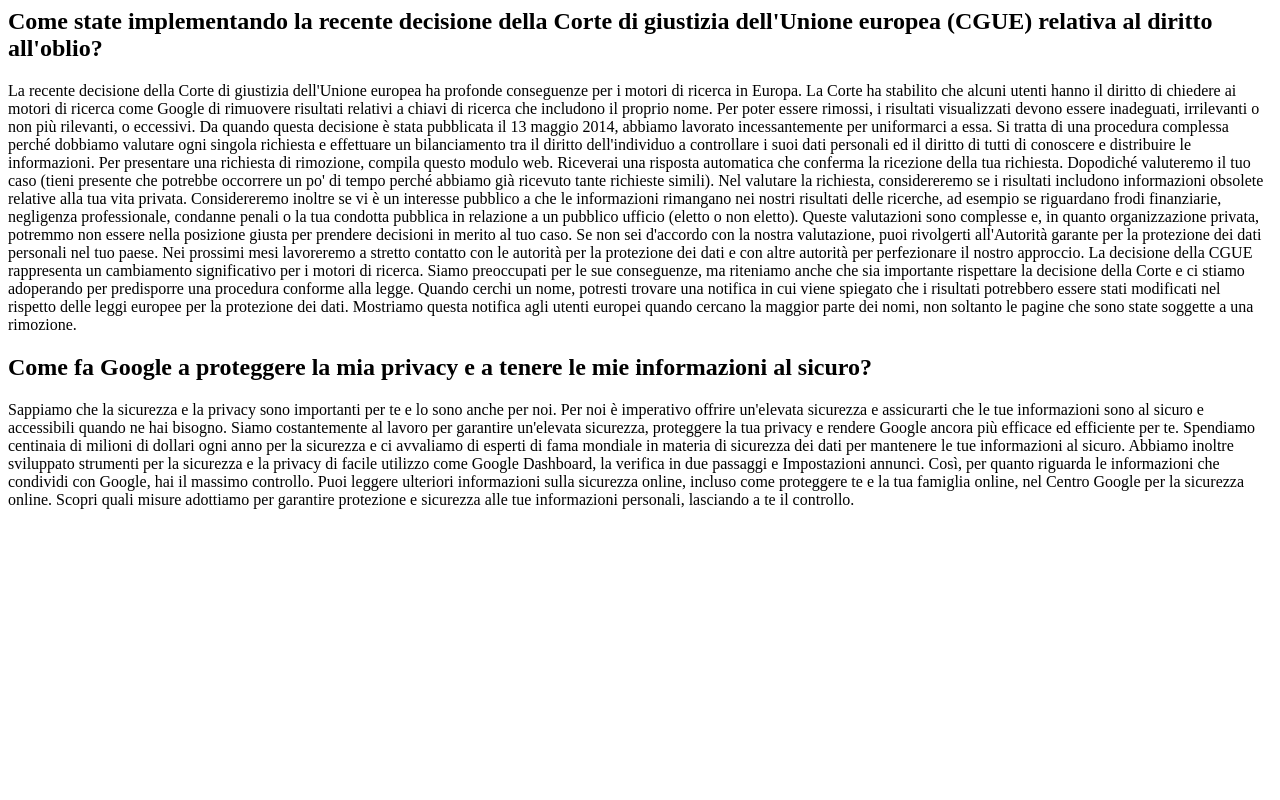
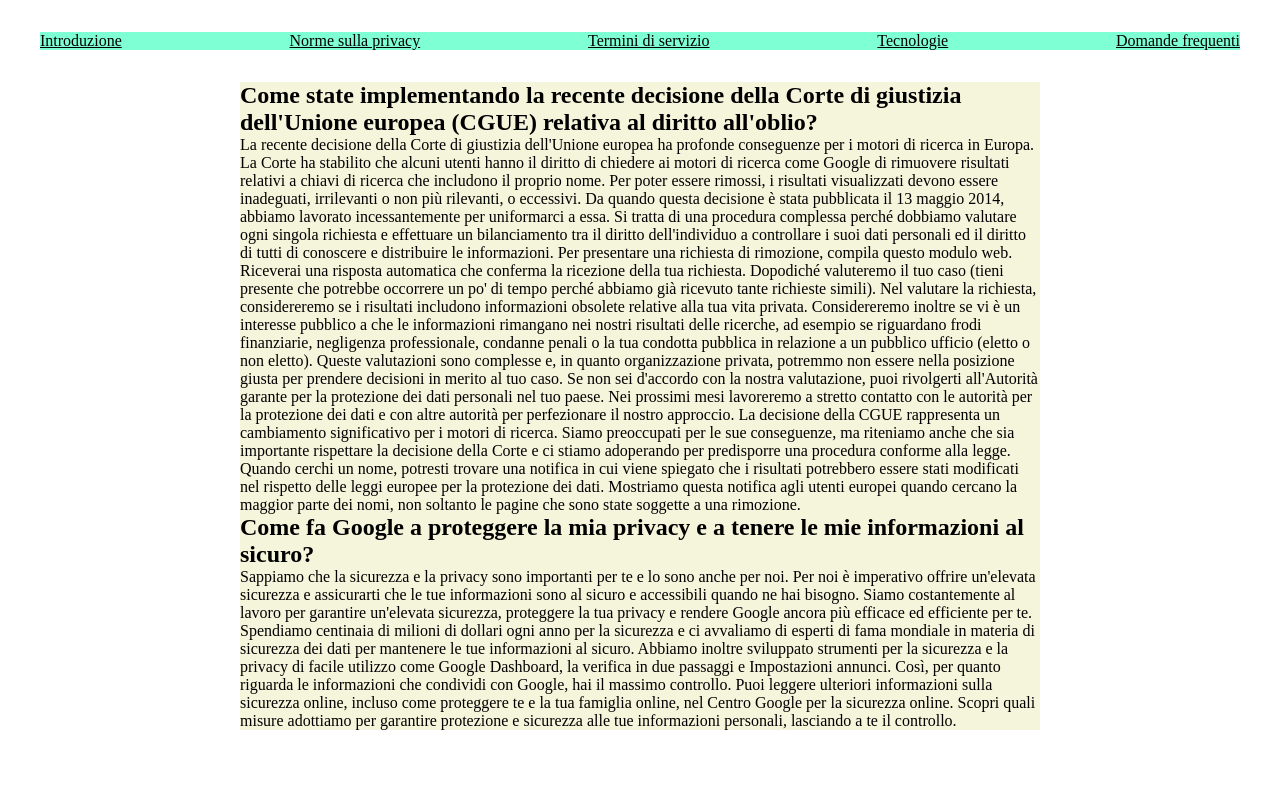
Before and after one commit to Denis-92/php-google-faq, a PHP site: page / in a window 1280 px wide. Run offline with PHP 8.4, Linux system fonts and the light colour scheme.

Commit message:
add menu links

```diff
--- /dev/null
+++ b/css/style.css
@@ -0,0 +1,35 @@
+* {
+    margin: 0;
+    padding: 0;
+    box-sizing: border-box;
+}
+
+#containerQA {
+    margin: 1rem auto;
+    max-width: 800px;
+    background-color: beige;
+}
+
+#containerMenu {
+    margin: 2rem auto;
+    max-width: 1200px;
+    background-color: aquamarine;
+    display: flex;
+    justify-content: space-between;
+}
+
+a {
+    color: black;
+}
+
+.active {
+    border-bottom: 1rem goldenrod;
+}
+
+#containerMenu>div:hover {
+    background-color: black;
+}
+
+a:hover {
+    color: white;
+}
--- a/index.php
+++ b/index.php
@@ -1,4 +1,32 @@
 <?php
+
+$menu = [
+    [
+        "titolo" => "Introduzione",
+        "href" => "#",
+        "active" => false
+    ],
+    [
+        "titolo" => "Norme sulla privacy",
+        "href" => "#",
+        "active" => false
+    ],
+    [
+        "titolo" => "Termini di servizio",
+        "href" => "#",
+        "active" => false
+    ],
+    [
+        "titolo" => "Tecnologie",
+        "href" => "#",
+        "active" => true
+    ],
+    [
+        "titolo" => "Domande frequenti",
+        "href" => "#",
+        "active" => true
+    ]
+];
 
 $domande = [
     [
@@ -27,10 +55,58 @@ $domande = [
 
 
 
-foreach ( $domande as $domanda ) {
-    echo '<h2>' . $domanda[0] . '</h2>';
-    echo '<p>' . $domanda[1] . '</p>';
-}
+
 
 
 ?>
+
+<!DOCTYPE html>
+<html lang="en">
+
+    <head>
+        <meta charset="UTF-8">
+        <meta http-equiv="X-UA-Compatible" content="IE=edge">
+        <meta name="viewport" content="width=device-width, initial-scale=1.0">
+        <title>Google Q&A</title>
+        <link rel="stylesheet" href="css/style.css">
+    </head>
+
+
+
+    <body>
+
+        <div id="containerMenu">
+
+            <?php
+                foreach($menu as $link){
+
+                    ?>
+                        <div class =
+                            " <?= $link[ 'active' ] ? 'active' : '' ?> ">
+
+                            <a href = " <?= $link [ 'href' ] ?> ">
+                                <?= $link [ 'titolo' ] ?>
+                            </a>
+
+                        </div>
+                    <?php
+
+                }
+            ?>
+
+        </div>
+
+        <div id="containerQA">
+
+            <?php
+                foreach ( $domande as $domanda ) {
+                    echo "<h2>" . $domanda[0] . "</h2>";
+                    echo "<p>" . $domanda[1] . "</p>";
+                }
+            ?>
+
+        </div>
+
+    </body>
+
+</html>
```
